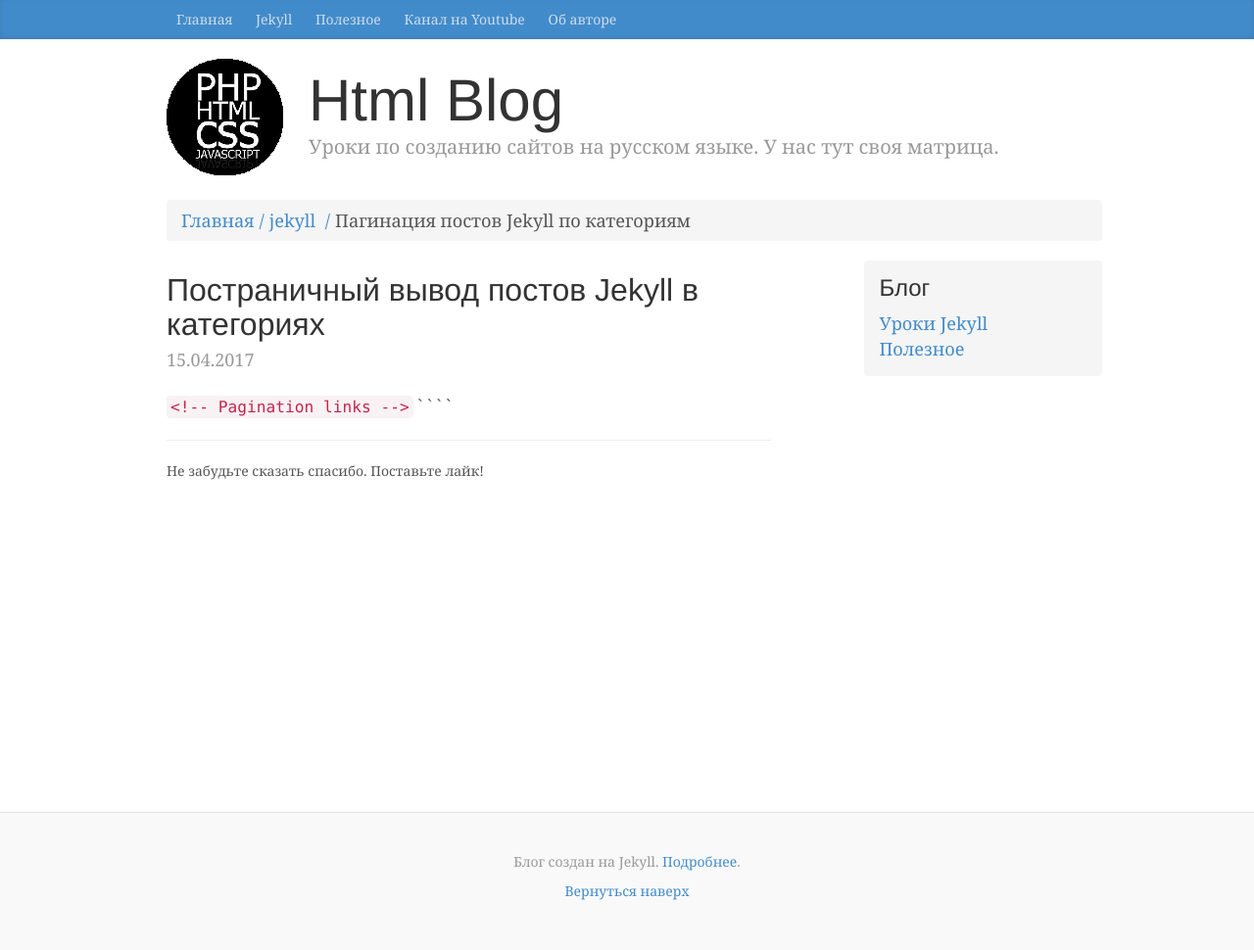
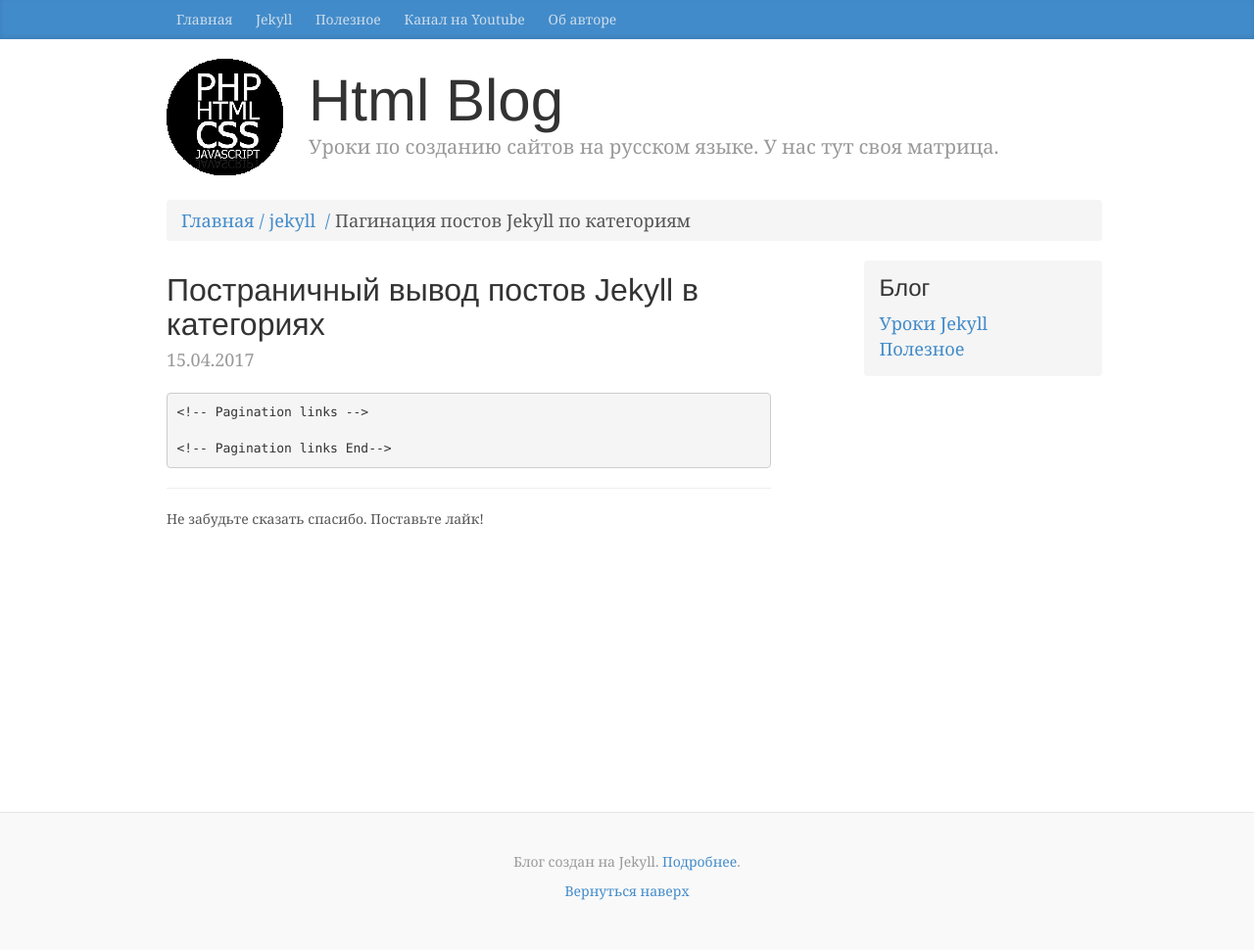
Before and after one commit to htmlblog/htmlblog.github.io, a Jekyll site: the page built from _posts/2017-04-15-paghinatsiia-jekyll-po-katieghoriiam.markdown, in a window 1280 px wide. Shown: the whole page at 98% size. Built offline with Jekyll 4.4.1, drawn with Linux system fonts in a browser that asks for light colours; comment, search, counter and statistics services are not loaded.

Commit message:
Updated Paghinatsiia Jekyll Po Katieghoriiam

````diff
--- a/_posts/2017-04-15-paghinatsiia-jekyll-po-katieghoriiam.markdown
+++ b/_posts/2017-04-15-paghinatsiia-jekyll-po-katieghoriiam.markdown
@@ -11,33 +11,35 @@ description: В данной статье рассмотрим как подкл
 layout: post
 ---
 
-`<!-- Pagination links -->`
-`      {% if paginator.total_pages > 1 %}`
-`        <div class="pagination">`
-`          {% if paginator.previous_page == 1 %}`
-`            <a href="{{ '/news/' | prepend: site.baseurl | replace: '//', '/' }}" class="page-item">&laquo;</a>`
-`          {% elsif paginator.previous_page%}`
-`            <a href="{{ paginator.previous_page_path | prepend: site.baseurl | replace: '//', '/' }}" class="page-item">&laquo;</a>`
-`          {% else %}`
-`            <span class="page-item">&laquo;</span>`
-`          {% endif %}`
-``
-`          {% for page in (1..paginator.total_pages) %}`
-`            {% if page == paginator.page %}`
-`              <span class="page-item">{{ page }}</span>`
-`            {% elsif page == 1 %}`
-`              <a href="{{ '/news/' | prepend: site.baseurl | replace: '//', '/' }}" class="page-item">{{ page }}</a>`
-`            {% else %}`
-``
-`              <a href="{{ site.paginate_path | prepend: site.baseurl | replace: '//', '/news/' | replace: ':num', page }}" class="page-item">{{ page }}</a>`
-`            {% endif %}`
-`          {% endfor %}`
-``
-`          {% if paginator.next_page %}`
-`            <a href="{{ paginator.next_page_path | prepend: site.baseurl | replace: '//', '/' }}" class="page-item">&raquo;</a>`
-`          {% else %}`
-`            <span class="page-item">&raquo;</span>`
-`          {% endif %}`
-`        </div>`
-`        {% endif %}`
-`	<!-- Pagination links End-->`
+```
+<!-- Pagination links -->
+  {% if paginator.total_pages > 1 %}
+	<div class="pagination">
+	  {% if paginator.previous_page == 1 %}
+		<a href="{{ '/news/' | prepend: site.baseurl | replace: '//', '/' }}" class="page-item">&laquo;</a>
+	  {% elsif paginator.previous_page%}
+		<a href="{{ paginator.previous_page_path | prepend: site.baseurl | replace: '//', '/' }}" class="page-item">&laquo;</a>
+	  {% else %}
+		<span class="page-item">&laquo;</span>
+	  {% endif %}
+
+	  {% for page in (1..paginator.total_pages) %}
+		{% if page == paginator.page %}
+		  <span class="page-item">{{ page }}</span>
+		{% elsif page == 1 %}
+		  <a href="{{ '/news/' | prepend: site.baseurl | replace: '//', '/' }}" class="page-item">{{ page }}</a>
+		{% else %}
+			<!--  сделать ссылку формата localhost:4000/test/page2/ -->
+		  <a href="{{ site.paginate_path | prepend: site.baseurl | replace: '//', '/news/' | replace: ':num', page }}" class="page-item">{{ page }}</a>
+		{% endif %}
+	  {% endfor %}
+
+	  {% if paginator.next_page %}
+		<a href="{{ paginator.next_page_path | prepend: site.baseurl | replace: '//', '/' }}" class="page-item">&raquo;</a>
+	  {% else %}
+		<span class="page-item">&raquo;</span>
+	  {% endif %}
+	</div>
+	{% endif %}
+<!-- Pagination links End-->
+```
````
